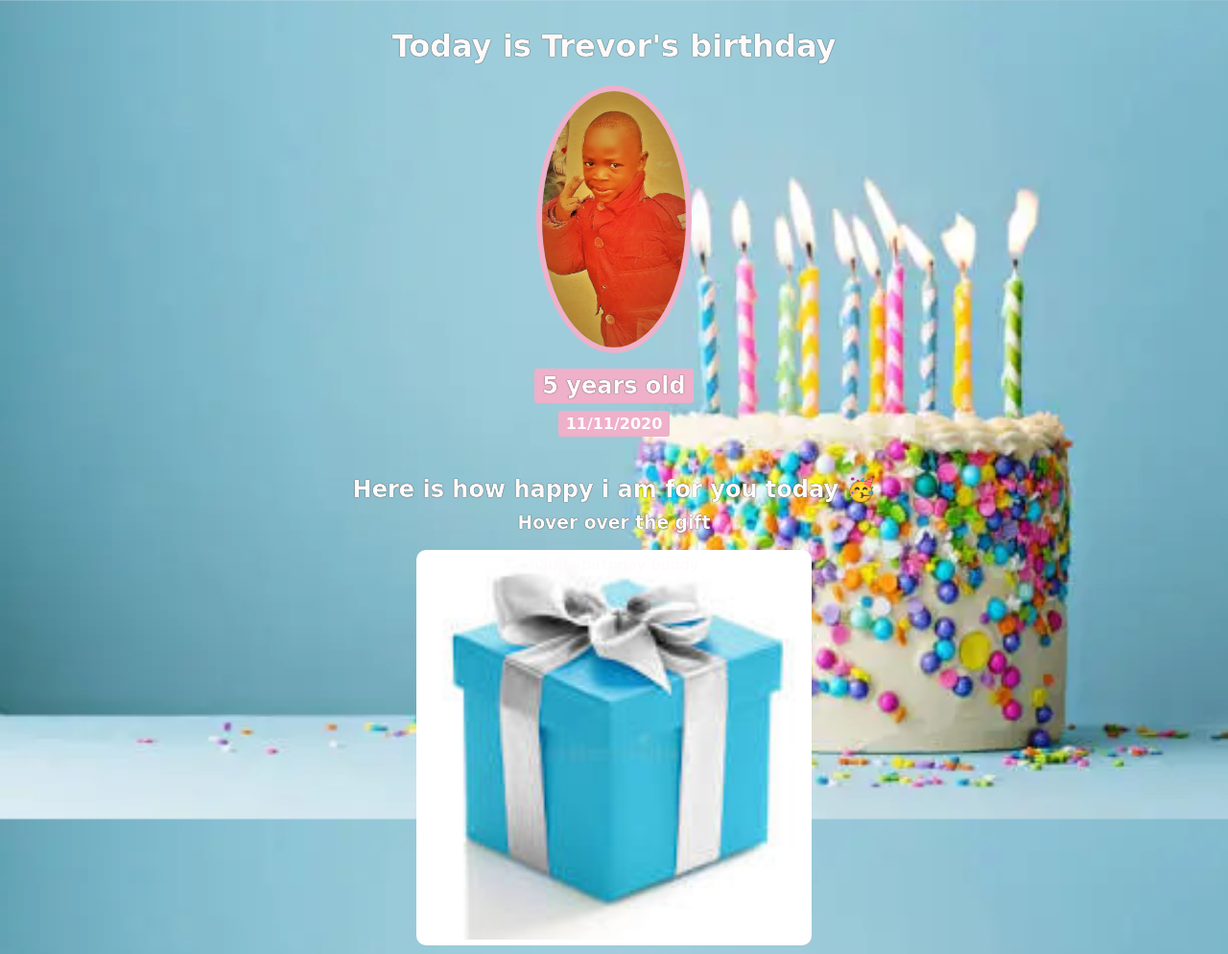
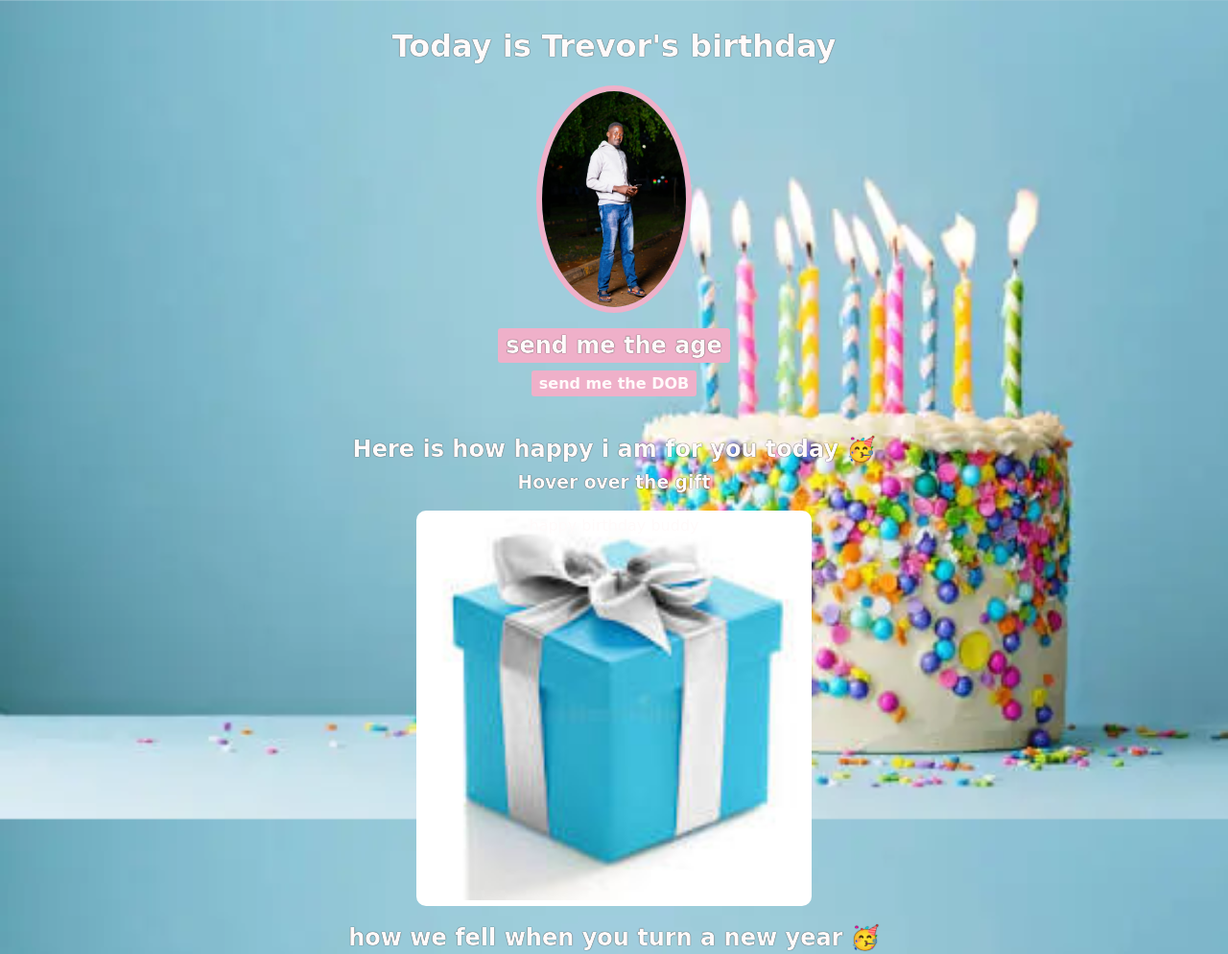
Before and after one commit to AJ13405312/birthday-gift-site, a plain HTML site: page index.html in a window 1280 px wide. Shown: the top 994 px of the page at 96% size. Drawn offline with Linux system fonts and the light colour scheme; a web font is replaced by a local one.

Commit message:
Modify birthday details and image in index.html
Updated image source and birthday details.

```diff
--- a/index.html
+++ b/index.html
@@ -11,9 +11,9 @@
 <body>
     <div id="header">
         <h1>Today is Trevor's birthday</h1>
-        <img id="trv-img" src="images/TREVOR_IMG (2).jpg" alt="Trevor's Birthday Picture">
-        <h2 id="bday_age">5 years old</h2>
-        <h4 id="bday_date">11/11/2020</h4>
+        <img id="trv-img" src="IMG-20251218-WA0005.jpg" alt="Erick's Birthday Picture">
+        <h2 id="bday_age">send me the age</h2>
+        <h4 id="bday_date">send me the DOB</h4>
     </div>
     <div class="gift_container">
             <h2 id="gift_title">Here is how happy i am for you today 🥳</h2>
@@ -42,4 +42,5 @@
     </div>
         <p id="footer">Want to create your own birthday gift site? Take this <a href="#" target="_blank">html and css</a> course class</p>
 </body>
+
 </html>
```
